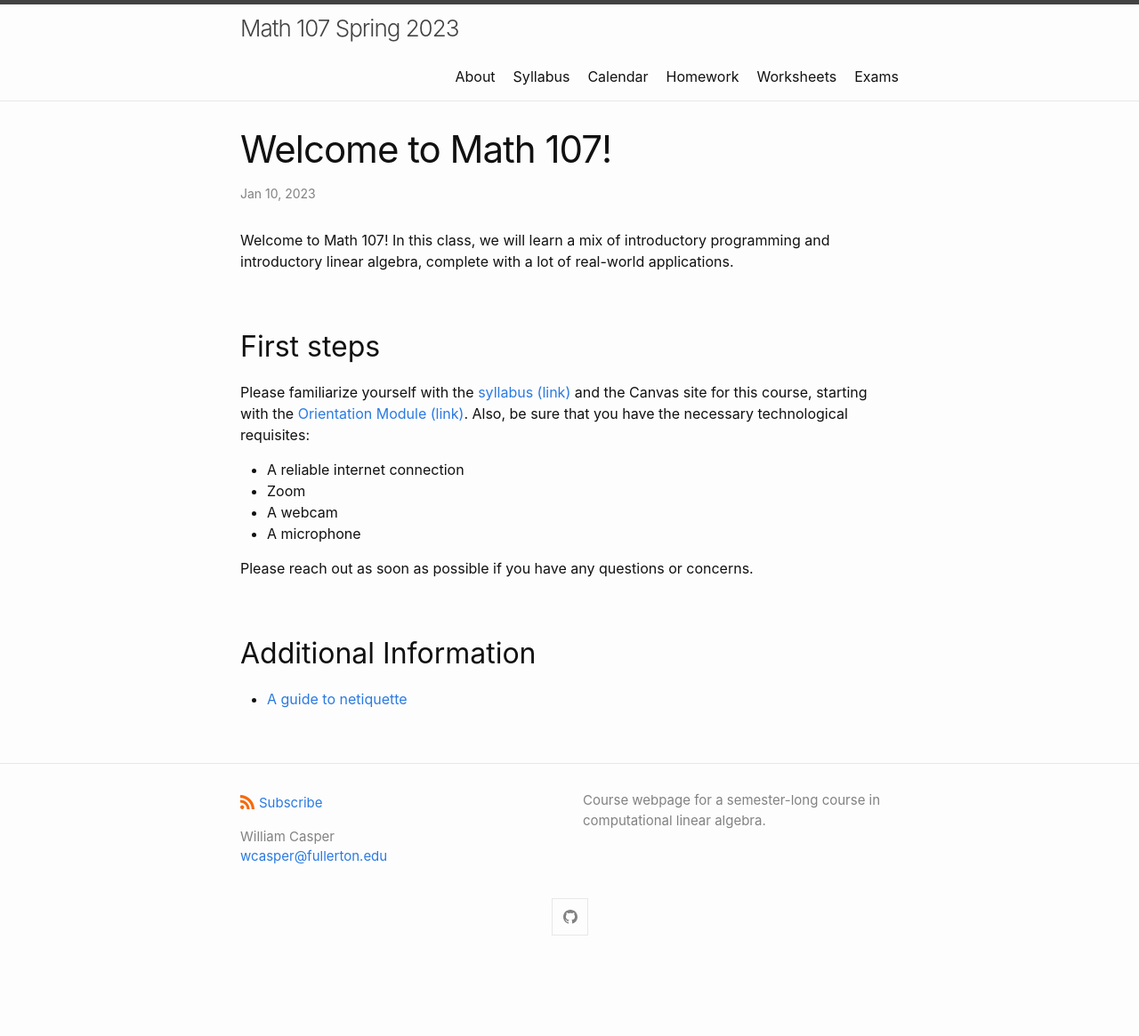
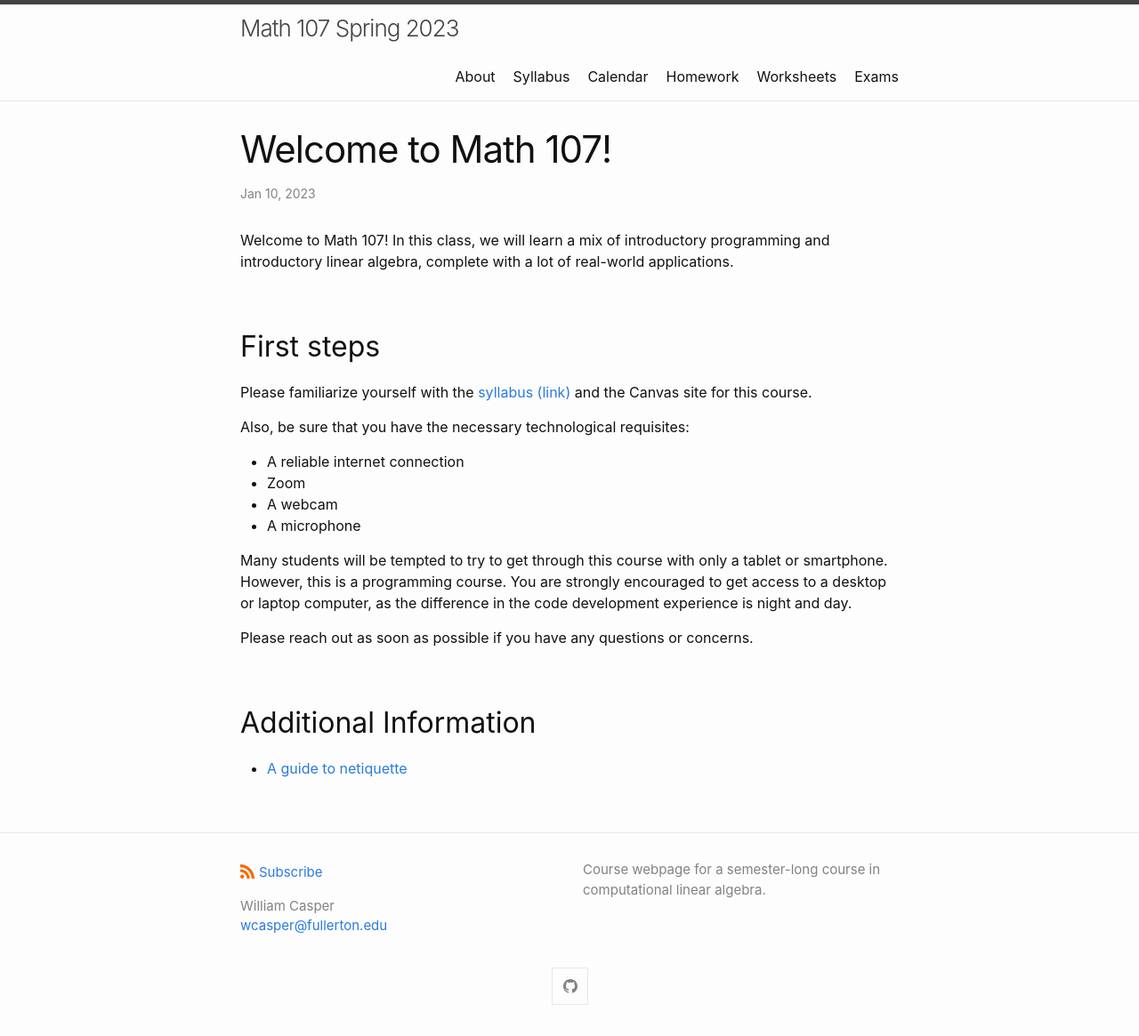
Before and after one commit to wcasper/math107spring2023, a Jekyll site: the page built from _posts/2023-01-10-welcome-to-math107.md, in a window 1280 px wide. Shown: the whole page at 89% size. Built offline with Jekyll 4.4.1, drawn with Linux system fonts in a browser that asks for light colours; before the commit the page ends 1087 px from its top, so only the background shows below that.

Commit message:
updated welcome

```diff
--- a/_posts/2023-01-10-welcome-to-math107.md
+++ b/_posts/2023-01-10-welcome-to-math107.md
@@ -6,13 +6,17 @@ Welcome to Math 107!  In this class, we will learn a mix of introductory program
 
 ## First steps
 
-Please familiarize yourself with the [syllabus (link)](https://wcasper.github.io/math107spring2022/extras/syllabus) and the Canvas site for this course, starting with the [Orientation Module (link)](https://csufullerton.instructure.com/courses/3252440/modules/7883087). Also, be sure that you have the necessary technological requisites:
+Please familiarize yourself with the [syllabus (link)](https://wcasper.github.io/math107spring2022/extras/syllabus) and the Canvas site for this course.
+
+Also, be sure that you have the necessary technological requisites:
 
 * A reliable internet connection
 * Zoom
 * A webcam
 * A microphone
 
+Many students will be tempted to try to get through this course with only a tablet or smartphone.  However, this is a programming course.  You are strongly encouraged to get access to a desktop or laptop computer, as the difference in the code development experience is night and day.
+
 Please reach out as soon as possible if you have any questions or concerns.
 
 ## Additional Information
```
